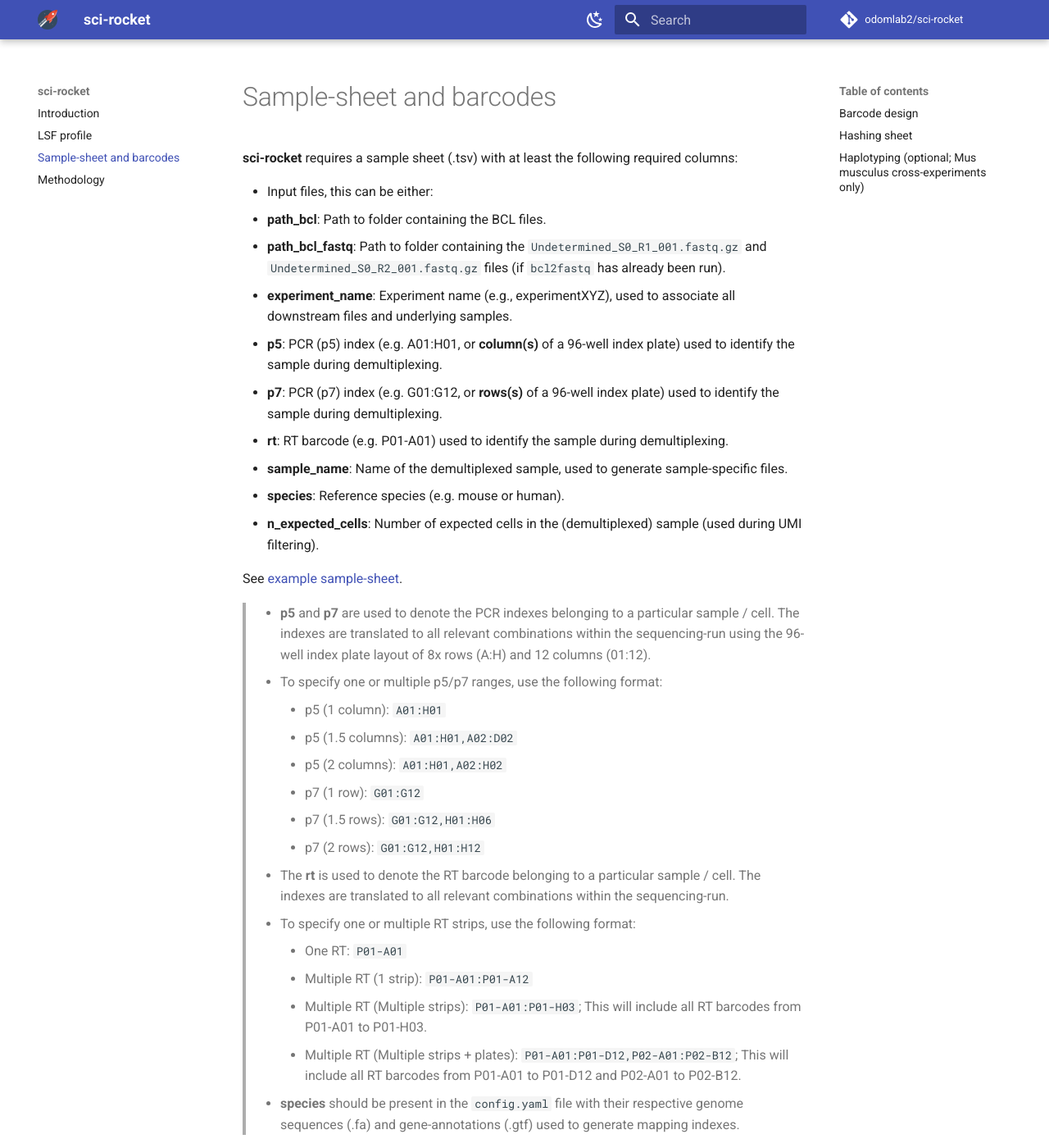
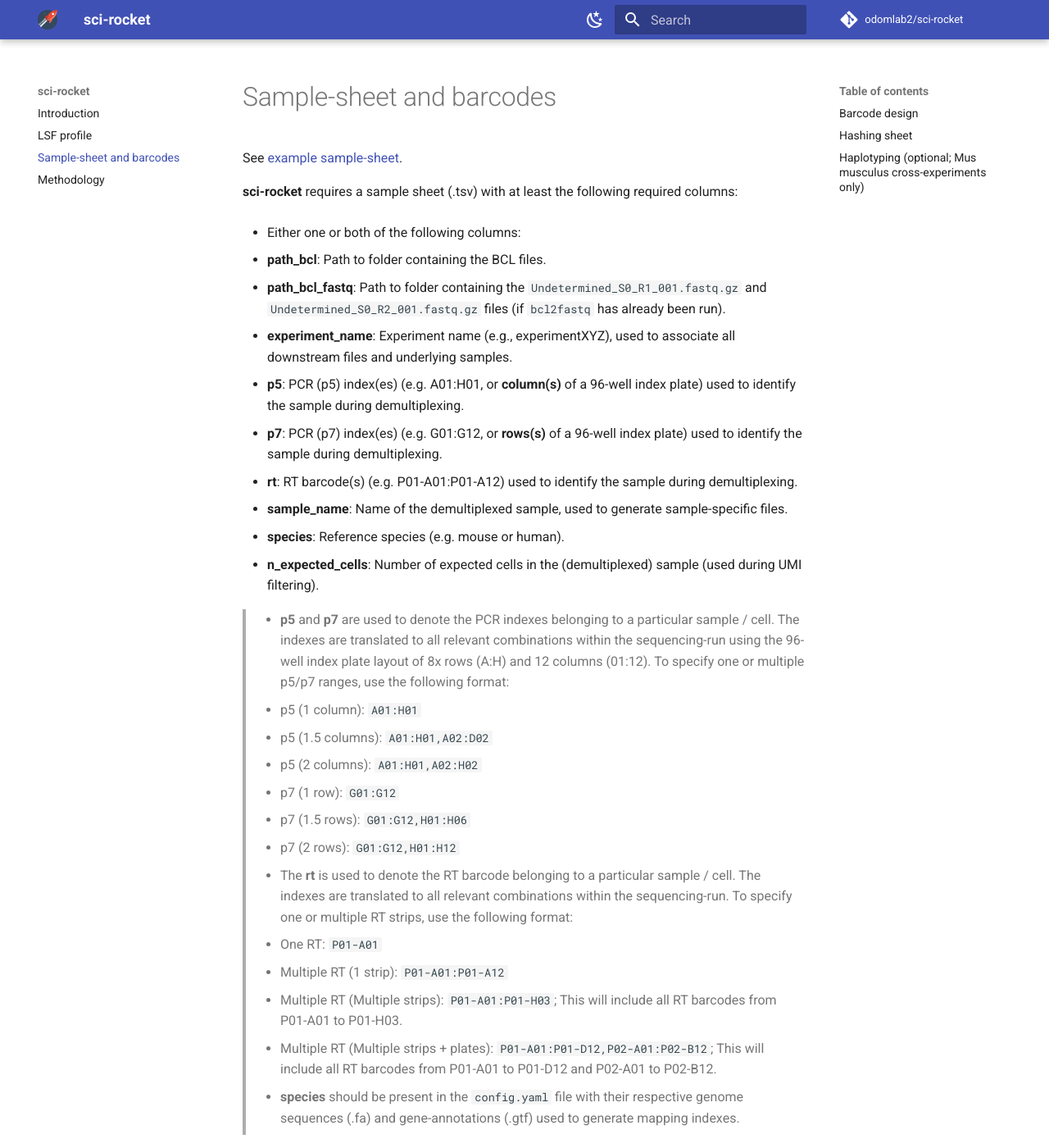
Before and after one commit to odomlab2/sci-rocket, an MkDocs documentation site: the page built from docs/overview_files.md, in a window 1280 px wide and 1400 px high. Shown: the whole window at 82% size. Built offline with MkDocs 1.6.1 and Material for MkDocs 9.7.7, drawn with Linux system fonts in a browser that asks for light colours; comment, search, counter and statistics services are not loaded.

Commit message:
Cleaner Docs

```diff
--- a/docs/overview_files.md
+++ b/docs/overview_files.md
@@ -1,50 +1,50 @@
 # Sample-sheet and barcodes
+
+See [example sample-sheet](https://github.com/odomlab2/sci-rocket/blob/main/workflow/examples/example_samplesheet.tsv).
 
 **sci-rocket** requires a sample sheet (.tsv) with at least the following required columns:
 
-- Input files, this can be either:
-  - **path_bcl**: Path to folder containing the BCL files.
-  - **path_bcl_fastq**: Path to folder containing the `Undetermined_S0_R1_001.fastq.gz` and `Undetermined_S0_R2_001.fastq.gz` files (if `bcl2fastq` has already been run).
-- **experiment_name**: Experiment name (e.g., experimentXYZ), used to associate all downstream files and underlying samples.
-- **p5**: PCR (p5) index (e.g. A01:H01, or **column(s)** of a 96-well index plate) used to identify the sample during demultiplexing.
-- **p7**: PCR (p7) index (e.g. G01:G12, or **rows(s)** of a 96-well index plate) used to identify the sample during demultiplexing.
-- **rt**: RT barcode (e.g. P01-A01) used to identify the sample during demultiplexing.
-- **sample_name**: Name of the demultiplexed sample, used to generate sample-specific files.
-- **species**: Reference species (e.g. mouse or human).
-- **n_expected_cells**: Number of expected cells in the (demultiplexed) sample (used during UMI filtering).
+* Either one or both of the following columns:
 
-See [example sample-sheet](https://github.com/odomlab2/sci-rocket/blob/main/workflow/examples/example_samplesheet.tsv).
+  * **path_bcl**: Path to folder containing the BCL files.
+  * **path_bcl_fastq**: Path to folder containing the `Undetermined_S0_R1_001.fastq.gz` and `Undetermined_S0_R2_001.fastq.gz` files (if `bcl2fastq` has already been run).
+* **experiment_name**: Experiment name (e.g., experimentXYZ), used to associate all downstream files and underlying samples.
+* **p5**: PCR (p5) index(es) (e.g. A01:H01, or **column(s)** of a 96-well index plate) used to identify the sample during demultiplexing.
+* **p7**: PCR (p7) index(es) (e.g. G01:G12, or **rows(s)** of a 96-well index plate) used to identify the sample during demultiplexing.
+* **rt**: RT barcode(s) (e.g. P01-A01:P01-A12) used to identify the sample during demultiplexing.
+* **sample_name**: Name of the demultiplexed sample, used to generate sample-specific files.
+* **species**: Reference species (e.g. mouse or human).
+* **n_expected_cells**: Number of expected cells in the (demultiplexed) sample (used during UMI filtering).
 
-> - **p5** and **p7** are used to denote the PCR indexes belonging to a particular sample / cell. The indexes are translated to all relevant combinations within the sequencing-run using the 96-well index plate layout of 8x rows (A:H) and 12 columns (01:12).
->   - To specify one or multiple p5/p7 ranges, use the following format:
->     - p5 (1 column): `A01:H01`
->     - p5 (1.5 columns): `A01:H01,A02:D02`
->     - p5 (2 columns): `A01:H01,A02:H02`
->     - p7 (1 row): `G01:G12`
->     - p7 (1.5 rows): `G01:G12,H01:H06`
->     - p7 (2 rows): `G01:G12,H01:H12`
-> - The **rt** is used to denote the RT barcode belonging to a particular sample / cell. The indexes are translated to all relevant combinations within the sequencing-run.
->   - To specify one or multiple RT strips, use the following format:
->     - One RT: `P01-A01`
->     - Multiple RT (1 strip): `P01-A01:P01-A12`
->     - Multiple RT (Multiple strips): `P01-A01:P01-H03`; This will include all RT barcodes from P01-A01 to P01-H03.
->     - Multiple RT (Multiple strips + plates): `P01-A01:P01-D12,P02-A01:P02-B12`; This will include all RT barcodes from P01-A01 to P01-D12 and P02-A01 to P02-B12.
-> - **species** should be present in the `config.yaml` file with their respective genome sequences (.fa) and gene-annotations (.gtf) used to generate mapping indexes.
+> * **p5** and **p7** are used to denote the PCR indexes belonging to a particular sample / cell. The indexes are translated to all relevant combinations within the sequencing-run using the 96-well index plate layout of 8x rows (A:H) and 12 columns (01:12). To specify one or multiple p5/p7 ranges, use the following format:
+>   * p5 (1 column): `A01:H01`
+>   * p5 (1.5 columns): `A01:H01,A02:D02`
+>   * p5 (2 columns): `A01:H01,A02:H02`
+>   * p7 (1 row): `G01:G12`
+>   * p7 (1.5 rows): `G01:G12,H01:H06`
+>   * p7 (2 rows): `G01:G12,H01:H12`
+> * The **rt** is used to denote the RT barcode belonging to a particular sample / cell. The indexes are translated to all relevant combinations within the sequencing-run. To specify one or multiple RT strips, use the following format:
+>   * One RT: `P01-A01`
+>   * Multiple RT (1 strip): `P01-A01:P01-A12`
+>   * Multiple RT (Multiple strips): `P01-A01:P01-H03`; This will include all RT barcodes from P01-A01 to P01-H03.
+>   * Multiple RT (Multiple strips + plates): `P01-A01:P01-D12,P02-A01:P02-B12`; This will include all RT barcodes from P01-A01 to P01-D12 and P02-A01 to P02-B12.
+>
+> * **species** should be present in the `config.yaml` file with their respective genome sequences (.fa) and gene-annotations (.gtf) used to generate mapping indexes.
 
 ## Barcode design
 
 The workflow requires a file (.tsv) containing the barcodes used in the experiment with at least the following required columns:
 
-- **type**: Type of barcode (`ligation`, `p5`, `p7` or `rt`).
-- **barcode**: Name of the barcode (e.g. A01).
-- **sequence**: Nucleotide sequence of the barcode.
+* **type**: Type of barcode (`ligation`, `p5`, `p7` or `rt`).
+* **barcode**: Name of the barcode (e.g. A01).
+* **sequence**: Nucleotide sequence of the barcode.
 
 ## Hashing sheet
 
 The hashing workflow requires a separate file (.tsv) containing the hashing schematics used in the sample with at least the following required columns:
 
-- hash_name: Name of the hashing experiment (e.g. hash_exp1).
-- barcode: Sequence of the respective hashing barcode (e.g. GGTTGGCGAC).
+* hash_name: Name of the hashing experiment (e.g. hash_exp1).
+* barcode: Sequence of the respective hashing barcode (e.g. GGTTGGCGAC).
 
 To specify which samples are to be hashed (and using which hashing-sheet), add an additional column (`hashing`) in the sample-sheet to each each sample with the respective path to the hashing sheet.
 
@@ -52,8 +52,8 @@ To specify which samples are to be hashed (and using which hashing-sheet), add a
 
 As optional procedure, **sci-rocket** can be used to further haplotype the sex-chromosome X of the demultiplexed samples, e.g. in the case of mouse F1 cross-hybrids. For this, the following columns can be added to the sample-sheet:
 
-- **strain1**: Name of the first strain (e.g. B6 (C57BL/6J)).
-- **strain2**: Name of the second strain (e.g. CAST/EiJ).
+* **strain1**: Name of the first strain (e.g. B6 (C57BL/6J)).
+* **strain2**: Name of the second strain (e.g. CAST/EiJ).
 
 > These strains should be present in the [Mouse Genome Project (MGP) database](https://www.sanger.ac.uk/science/data/mouse-genomes-project).
 > For C57BL/6J (wt), use `B6` as strain name.
```
Also changed, not shown: docs/overview_methodology.md (+8 -8 lines).
